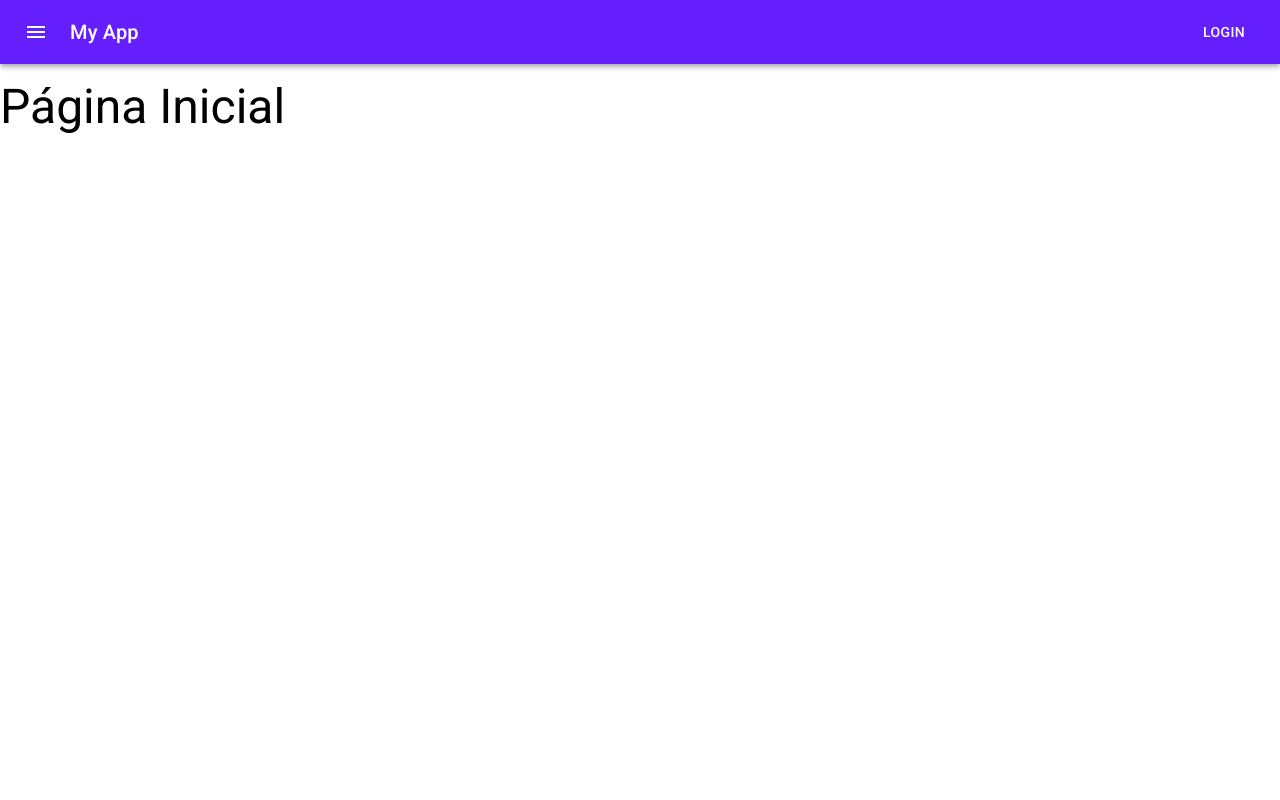
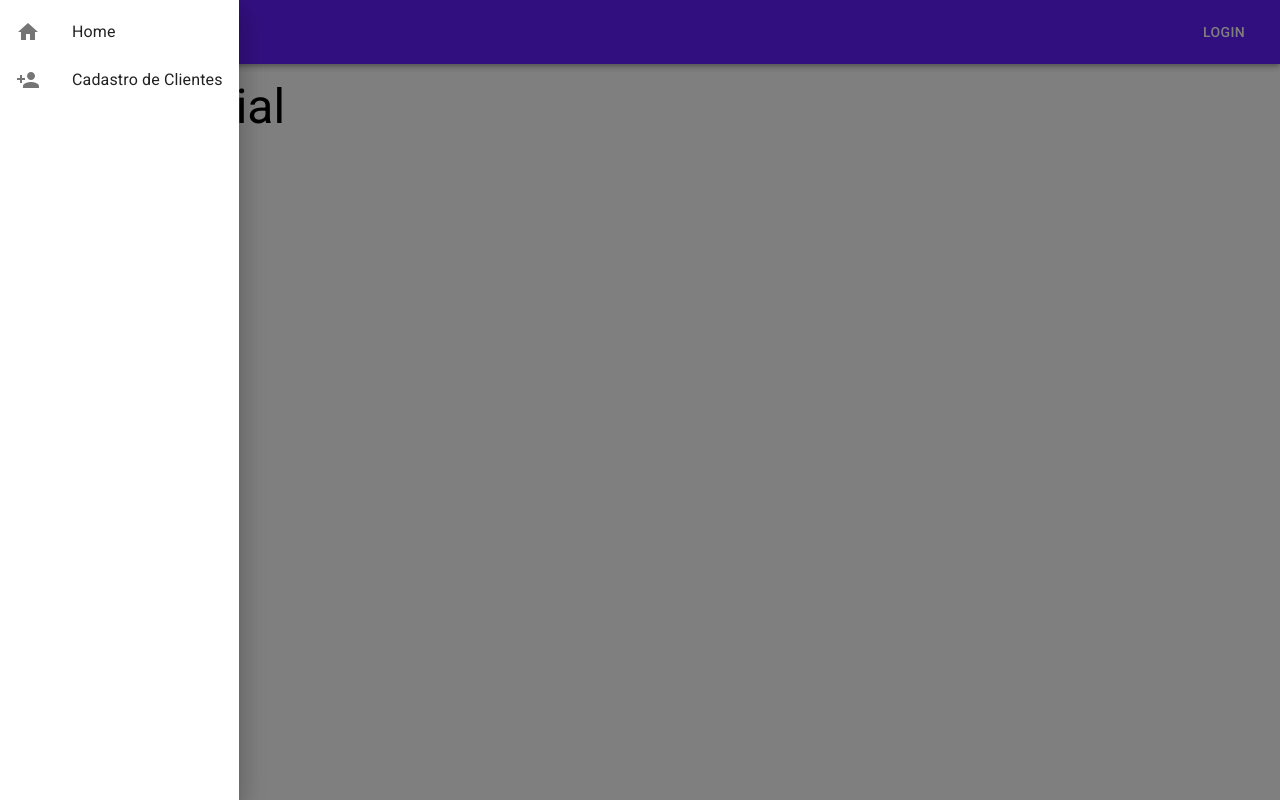
Before and after one commit to danielsfilho/My-App-ProjetoReact, a React (Create React App) app: page / in a window 1280 px wide. Both pictures are taken after a click on the button "menu". Built offline with nearby package versions, Linux system fonts and the light colour scheme.

Commit message:
adicionando menu drawer

```diff
--- a/src/App.js
+++ b/src/App.js
@@ -12,8 +12,8 @@
 
 const  App = ()  => {
   return (
+    <Router>
         <TemplateDefault>
-      <Router>
           <Switch>
               <Route path="/customers">
                 <TemplatePage title="Clientes" Component={ Customers }/>
@@ -22,8 +22,8 @@
                 <TemplatePage title="Página Inicial" Component={ Home }/>
               </Route>
           </Switch>
+        </TemplateDefault>
     </Router>
-    </TemplateDefault>
   )
 }
 
--- a/src/components/CustomerCard.js
+++ b/src/components/CustomerCard.js
@@ -1,4 +1,4 @@
-import React, { useState } from 'react';
+import React, { useState } from 'react'
 import { makeStyles } from '@material-ui/core/styles';
 import classNames from 'classnames'
 
--- a/src/partials/Header/Header.js
+++ b/src/partials/Header/Header.js
@@ -1,28 +1,49 @@
+import { useState } from 'react'
+
 import {
     AppBar,
     Toolbar,
     Typography,
     Button,
     IconButton,
+    Drawer,
+    List,
+    ListItem,
+    ListItemIcon,
+    ListItemText
 } from '@material-ui/core'
 
+import { useHistory } from 'react-router-dom'
 
-import MenuIcon  from '@material-ui/icons/Menu';
+import HomeIcon from '@material-ui/icons/Home'
+import MenuIcon  from '@material-ui/icons/Menu'
+import PersonAddIcon from '@material-ui/icons/PersonAdd'
+
 import useStyles from './Header.style'
+
+
+
 
 const Header = () => {
     const classes = useStyles()
+    const history = useHistory()
+
+    const [menuOpen, setMenuOpen] = useState(false)
+
+    const handleToggleMenu = () => {
+        setMenuOpen(!menuOpen)
+    }
+
+    const handleMenuClick = route => {
+        history.push(route)
+        handleToggleMenu()
+    }
 
     return (
+        <>
             <AppBar position="static">
                 <Toolbar>
-            <IconButton
-                size="large"
-                edge="start"
-                color="inherit"
-                aria-label="menu"
-                sx={{ mr: 2 }}
-            >
+                <IconButton edge="start" color="inherit" aria-label="menu" onClick={() => handleToggleMenu()}>
                     <MenuIcon />
                 </IconButton>
                 <Typography variant="h6" component="div" sx={{ flexGrow: 1 }} className={classes.title}>
@@ -30,7 +51,20 @@
                 </Typography>
                 <Button color="inherit">Login</Button>
                 </Toolbar>
+                <Drawer open={menuOpen} onClose={() => handleToggleMenu()}>
+                    <List>
+                        <ListItem button onClick={() => handleMenuClick('/')}>
+                            <ListItemIcon><HomeIcon /></ListItemIcon>
+                            <ListItemText>Home</ListItemText>
+                        </ListItem>
+                        <ListItem button onClick={() => handleMenuClick('/customers')}>
+                            <ListItemIcon><PersonAddIcon /></ListItemIcon>
+                            <ListItemText>Cadastro de Clientes</ListItemText>
+                        </ListItem>
+                    </List>
+                </Drawer>
             </AppBar>
+        </>
     )
 }
 
--- a/src/templates/Page.js
+++ b/src/templates/Page.js
@@ -1,4 +1,4 @@
-import Typography from '@material-ui/core/Typography';
+import Typography from '@material-ui/core/Typography'
 import { makeStyles } from '@material-ui/core/styles'
 
 const useStyles = makeStyles(() => ({
```
Lines whose indentation alone changed are shown as unchanged.
